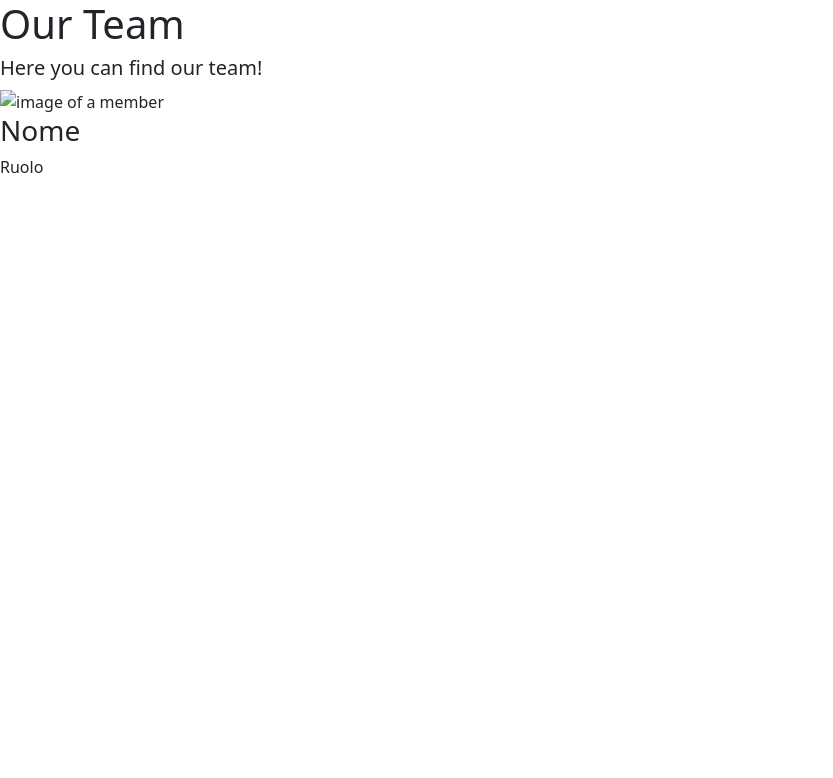
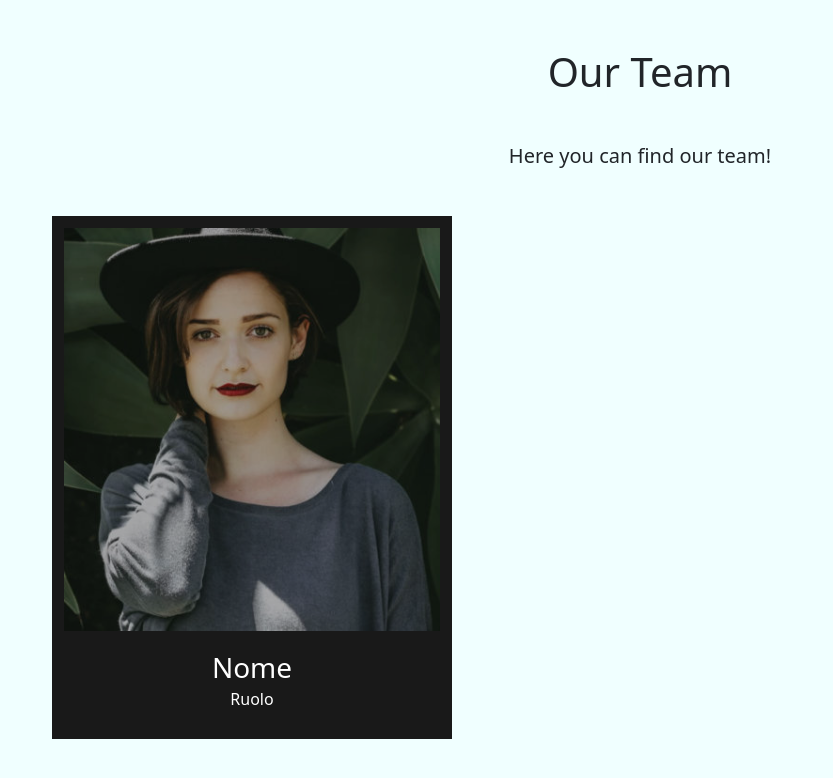
Before and after one commit to vincaf/js-our-team, a plain HTML site: page index.html in a window 1280 px wide. Shown: the whole page, without its empty margins (0-833 px from the left). Drawn offline with nearby package versions, Linux system fonts and the light colour scheme.

Commit message:
added images and style css

```diff
--- a/index.html
+++ b/index.html
@@ -20,7 +20,7 @@
             <!-- Lista dei membri del team -->
             <div class="member-card">
                 <div class="member-image">
-                    <img src="" alt="image of a member">
+                    <img src="./img/angela-caroll-chief-editor.jpg" alt="image of a member">
                 </div>
                 <div class="member-text">
                     <h3>Nome</h3>
--- a/style.css
+++ b/style.css
@@ -0,0 +1,58 @@
+/* Reset */
+*{
+    box-sizing: border-box;
+    margin: 0;
+    padding: 0;
+}
+
+body{
+    background-color: azure;
+}
+
+header h1{
+    margin: 3rem 0;
+}
+
+header h5{
+    margin-bottom: 3rem;
+}
+
+.wrapper {
+    width: 1200px;
+    margin: 0 auto;
+    text-align: center;
+}
+
+section#members-container{
+    display: flex;
+    flex-wrap: wrap;
+}
+
+div.member-card{
+    width: calc(100% / 3);
+    background-color: rgb(25, 25, 25);
+    color: #fff;
+    padding: .75rem;
+    margin: .75rem;
+}
+
+div.member-image img{
+    width: 100%;
+    height: 100%;
+    object-fit: cover;
+    opacity: .7;
+    transition: all .5s;
+}
+
+div.member-card:hover img{
+    transform: scale(1.076, 1.076);
+    opacity: 1;
+}
+
+div.member-text{
+    margin-top: 1.25rem;
+}
+
+div.member-text h3{
+    margin-bottom: .15rem;
+}
```
Also changed, not shown: img/angela-caroll-chief-editor.jpg (added), img/angela-lopez-social-media-manager.jpg (added), img/barbara-ramos-graphic-designer.jpg (added), img/new-team-member-01.jpg (added), img/new-team-member-02.jpg (added), img/new-team-member-03.jpg (added), img/new-team-member-04.jpg (added), img/scott-estrada-developer.jpg (added), img/walter-gordon-office-manager.jpg (added), img/wayne-barnett-founder-ceo.jpg (added).
